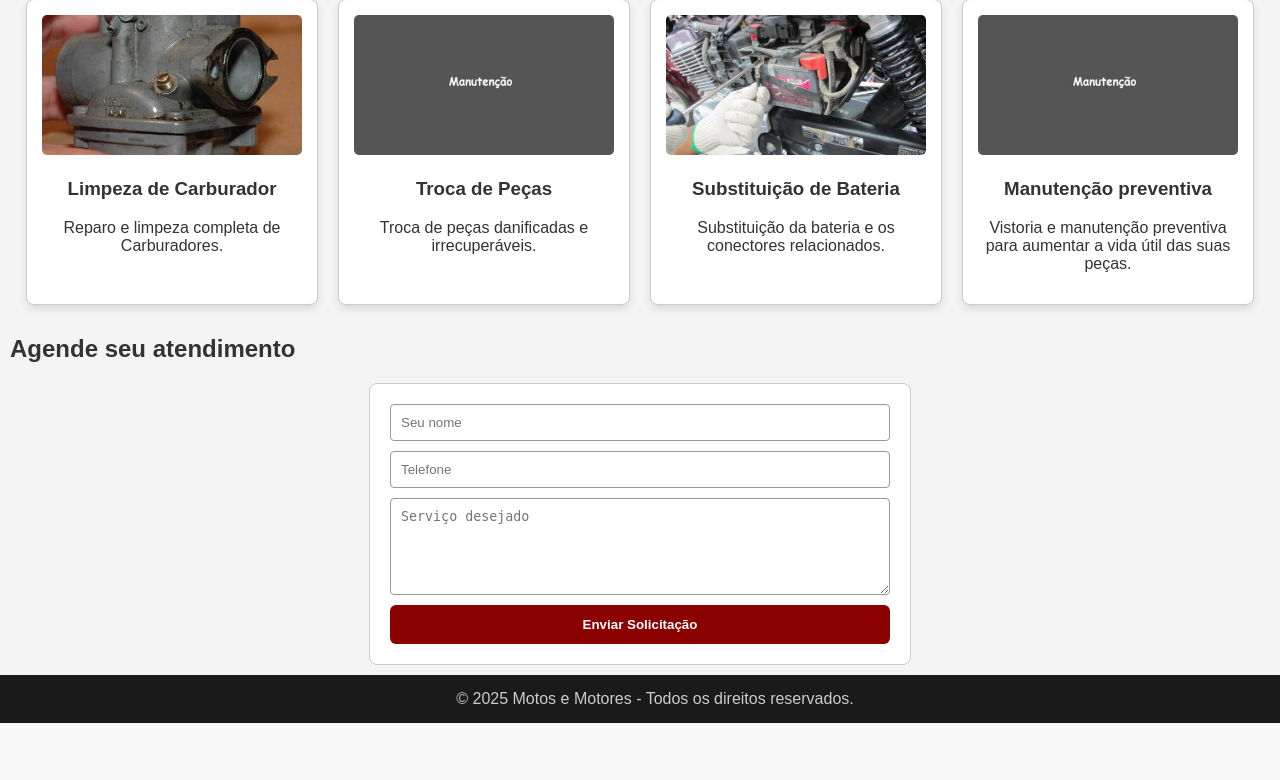
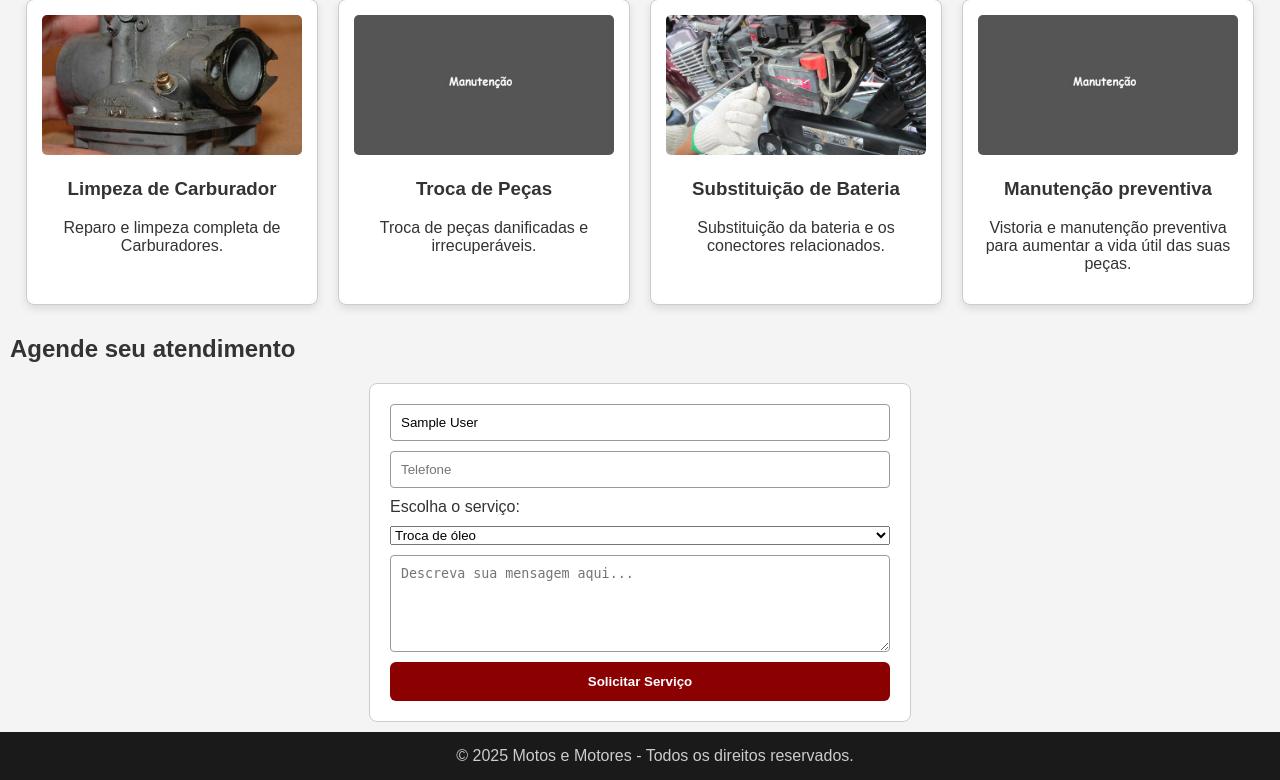
Before and after one commit to Amarildop1/ProjetoPratico4, a PHP site: page /servicos.php in a window 1280 px wide. Shown: the part 520-1300 px from the top of the page. Before the commit the page ends 1243 px from the top, so only its background shows below. Run offline with PHP 8.4, Linux system fonts and the light colour scheme; the visitor is signed in with stand-in values (Sample User, id 1).

Commit message:
Add cadastro

```diff
--- a/SistemaOficinaLoja/servicos.php
+++ b/SistemaOficinaLoja/servicos.php
@@ -1,6 +1,39 @@
+<?php
+session_start();
+
+
+include('db/conexao.php');
+
+if ($_SERVER["REQUEST_METHOD"] == "POST") {
+    $id_usuario = mysqli_real_escape_string($conexao, $_SESSION['cliente_id']);
+    $nome = mysqli_real_escape_string($conexao, $_SESSION['cliente_nome']);
+    $telefone = mysqli_real_escape_string($conexao, $_POST['telefone']);
+    $mensagem = mysqli_real_escape_string($conexao, $_POST['mensagem']);
+    $servico = mysqli_real_escape_string($conexao, $_POST['servico']);
+
+
+    $query = "INSERT INTO agendamentos (id_usuario, nome, telefone, mensagem, servico) VALUES ('$id_usuario', '$nome', '$telefone', '$mensagem', '$servico')";
+    if (mysqli_query($conexao, $query)) {
+        echo "<p><strong>Solicitação recebida. Entraremos em contato!</strong></p>";
+    } else {
+        echo "<p><strong>Erro ao enviar solicitação.</strong></p>";
+    }
+}
+
+
+// Se usuário NÃO está logado, salva a página atual para redirecionar depois
+if (!isset($_SESSION['cliente_id'])) {
+    // Salva a URL atual (servicos.php)
+    $_SESSION['redirect_after_login'] = $_SERVER['REQUEST_URI'];
+}
+
+?>
+
+
 <?php include('includes/header.php'); ?>
 
 <h1 class="titulo-center">Serviços de Manutenção</h1>
+
 <section class="servicos-cards">
     <div class="card-servico">
         <img src="imagens/mecanica.png" alt="Mecânica em Geral">
@@ -47,17 +80,34 @@
 
 <section class="form-agendamento">
     <h2>Agende seu atendimento</h2>
-    <form method="POST" action="servicos.php">
-        <input type="text" name="nome" placeholder="Seu nome" required>
-        <input type="text" name="telefone" placeholder="Telefone" required>
-        <textarea name="mensagem" placeholder="Serviço desejado" rows="5" required></textarea>
-        <input type="submit" value="Enviar Solicitação">
-    </form>
-    <?php
-    if ($_SERVER["REQUEST_METHOD"] == "POST") {
-        echo "<p><strong>Solicitação recebida. Entraremos em contato!</strong></p>";
-    }
-    ?>
+
+    <?php if (isset($_SESSION['cliente_id'])): ?>
+        <form method="POST" action="servicos.php">
+            <input type="text" value="<?= htmlspecialchars($_SESSION['cliente_nome']) ?>" readonly>
+
+            <input type="text" name="telefone" placeholder="Telefone" required>
+
+            <label for="servico">Escolha o serviço:</label>
+            <select name="servico" required>
+                <option value="Troca de óleo">Troca de óleo</option>
+                <option value="Revisão completa">Revisão completa</option>
+                <option value="Limpeza de Carburador">Limpeza de Carburador</option>
+                <option value="Revisão Elétrica">Revisão Elétrica</option>
+                <option value="Revisão Mecânica">Revisão Mecânica</option>
+                <option value="Restauração">Restauração</option>
+                <option value="Substituição de Bateria">Substituição de Bateria</option>
+                <option value="Troca de Peça">Troca de Peça</option>
+            </select>
+
+            <textarea name="mensagem" placeholder="Descreva sua mensagem aqui..." rows="5" required></textarea>
+            <input type="submit" value="Solicitar Serviço">
+        </form>
+    <?php else: ?>
+        <p style="color: red;">
+            Para solicitar um serviço, por favor <a href="login.php">faça login</a> ou <a href="cadastro.php">cadastre-se</a>.
+        </p>
+    <?php endif; ?>
 </section>
 
+
 <?php include('includes/footer.php'); ?>
```
Also changed, not shown: SistemaOficinaLoja/cadastro.php (added, +41 -0 lines).
